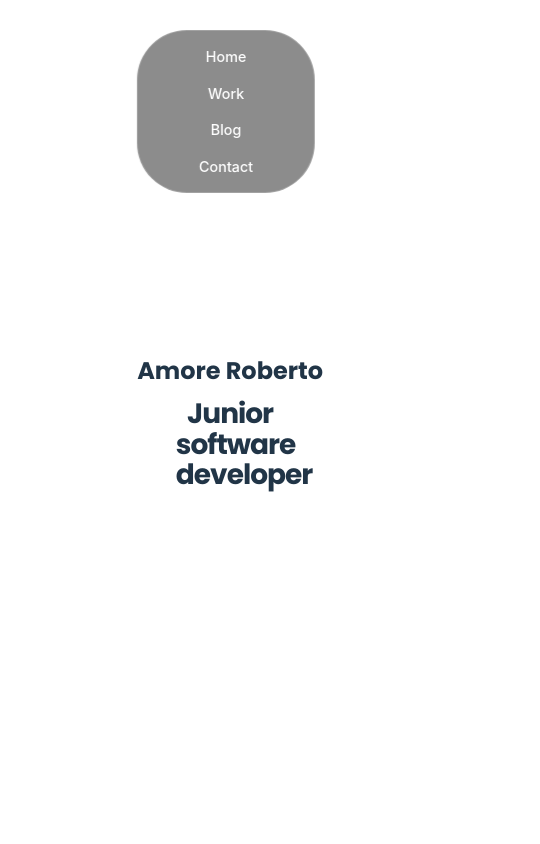
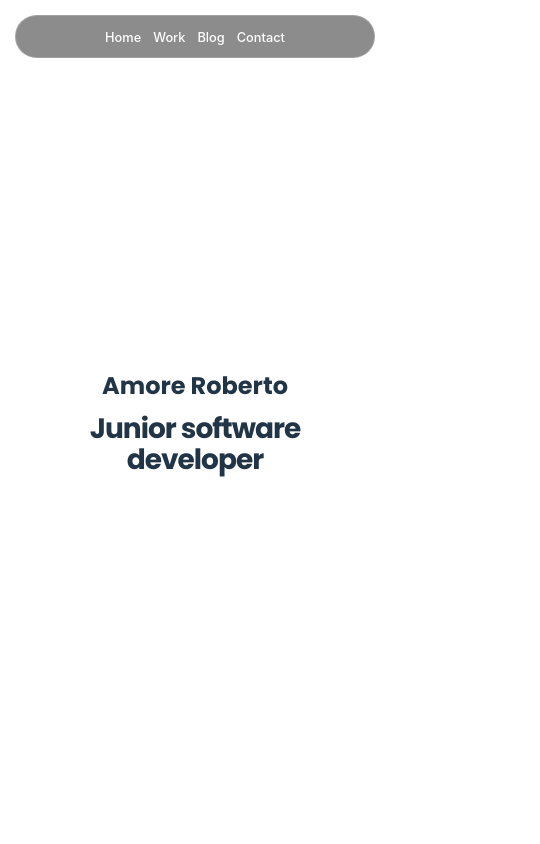
Before and after one commit to robyk01/portfolio, a React (Vite) app: page / in a window 390 px wide. Shown: the top 844 px of the page, 540 px wide, since content can reach past the window. Built offline with nearby package versions, Linux system fonts and the light colour scheme.

Commit message:
Fixed some css issues

```diff
--- a/src/About/About.css
+++ b/src/About/About.css
@@ -12,12 +12,20 @@
 }
 
 #about h1{
-    width: 30%;
+    width: 100%;
+    max-width: 400px;
     text-align: center;
+    padding: 0 20px;
 }
 
 
 @media (max-width: 768px) {
+    #about h1 {
+        width: 100%;
+        max-width: 80%;
+        padding: 0 20px;
+    }
+
     .about-content {
         flex-direction: column;
         gap: 30px;
--- a/src/Footer/Footer.css
+++ b/src/Footer/Footer.css
@@ -10,7 +10,6 @@
     max-width: 1200px;
     padding: 50px;
     width: 100%;
-    max-width: 100%;
     background-image: url('contact_bg.jpg');
     background-size: cover;
     background-position: center;
@@ -96,6 +95,10 @@
         text-align: center;
     }
 
+    .footer-content{
+        width: 70%;
+    }
+
     .footer-links {
         flex-direction: column;
         gap: 15px;
--- a/src/Navbar/Navbar.css
+++ b/src/Navbar/Navbar.css
@@ -3,6 +3,9 @@
     min-height: 60px;
     left: 50%;
     transform: translateX(-50%);
+    width: 100%;
+    max-width: fit-content;
+    z-index: 1000;
 }
 
 #navbar ul{
@@ -55,24 +58,39 @@
 
 
 @media (max-width: 768px) {
-    nav {
-        padding: 15px 20px;
-        flex-direction: column;
-        gap: 15px;
+    #navbar {
+        width: 100%;
+        max-width: calc(100% - 40px);
+        padding: 0;
+        left: 50%;
+        transform: translateX(-50%);
     }
 
-    nav h1 {
-        font-size: 1.5rem;
+    #navbar ul {
+        flex-wrap: wrap;
+        padding: 10px 20px;
+        margin-top: 20px;
+        gap: 15px;
+        border-radius: 25px;
     }
 
-    nav ul {
-        flex-direction: column;
-        gap: 10px;
-        width: 100%;
-        text-align: center;
+    #navbar ul li a {
+        font-size: 0.85rem;
+    }
+}
+
+@media (max-width: 480px) {
+    #navbar {
+        max-width: calc(100% - 30px);
     }
 
-    nav ul li a {
-        font-size: 0.9rem;
+    #navbar ul {
+        padding: 10px 15px;
+        margin-top: 15px;
+        gap: 12px;
+    }
+
+    #navbar ul li a {
+        font-size: 0.8rem;
     }
 }
--- a/src/index.css
+++ b/src/index.css
@@ -25,7 +25,10 @@ body {
 
   margin: 0;
   display: flex;
+  justify-content: center;
+  width: 100%;
   min-width: 320px;
+  overflow-x: hidden;
 }
 
 h1, h2, h3{
@@ -81,20 +84,22 @@ button:focus-visible {
 
 #root{
   width: 100%;
-  display: grid;
-  grid-template-rows: auto auto 1fr;
+  max-width: 100vw;
+  overflow-x: hidden;
 }
 
 .section{
   max-width: 1280px;
-  max-width: 100%;
+  width: 100%;
   padding: 0 50px;
   margin: 0 auto;
+  box-sizing: border-box;
 }
 
 @media (max-width: 768px) {
   .section {
     padding: 0 20px;
+    width: 100%;
   }
 }
 
```
